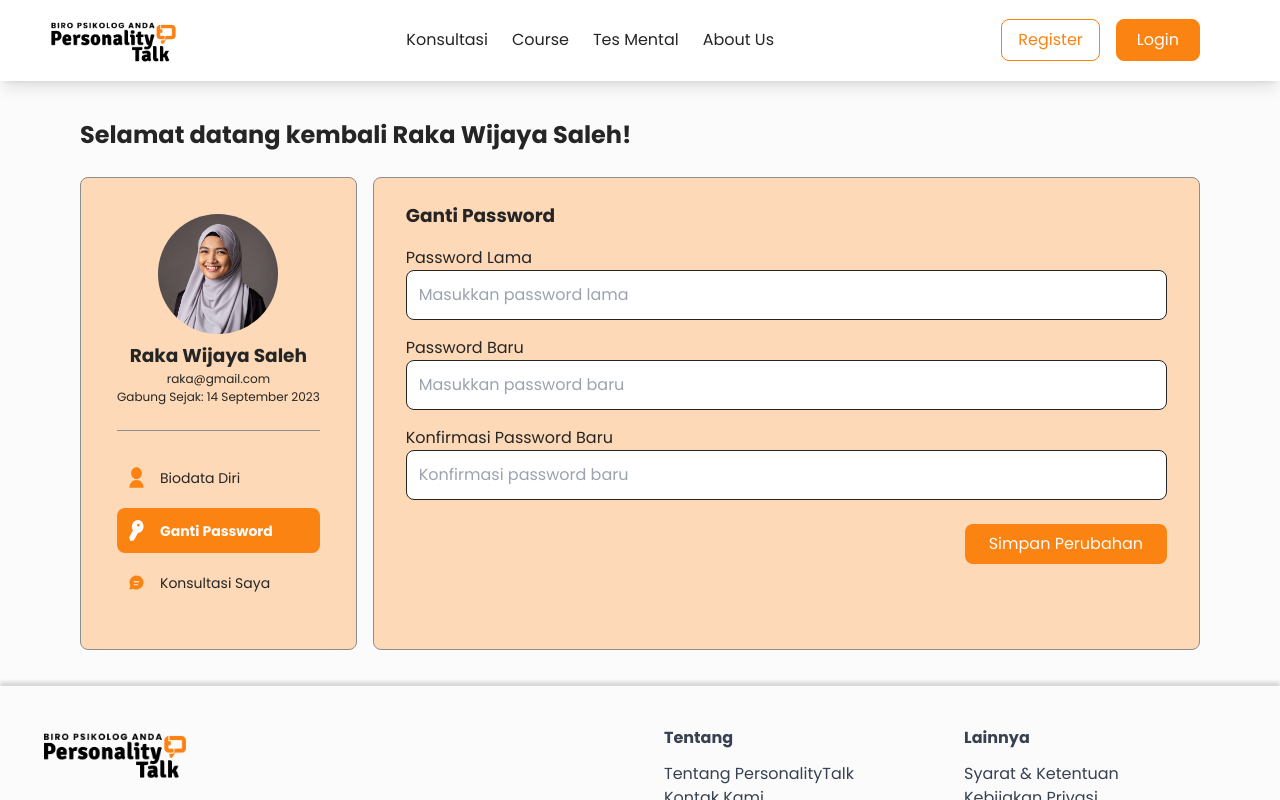
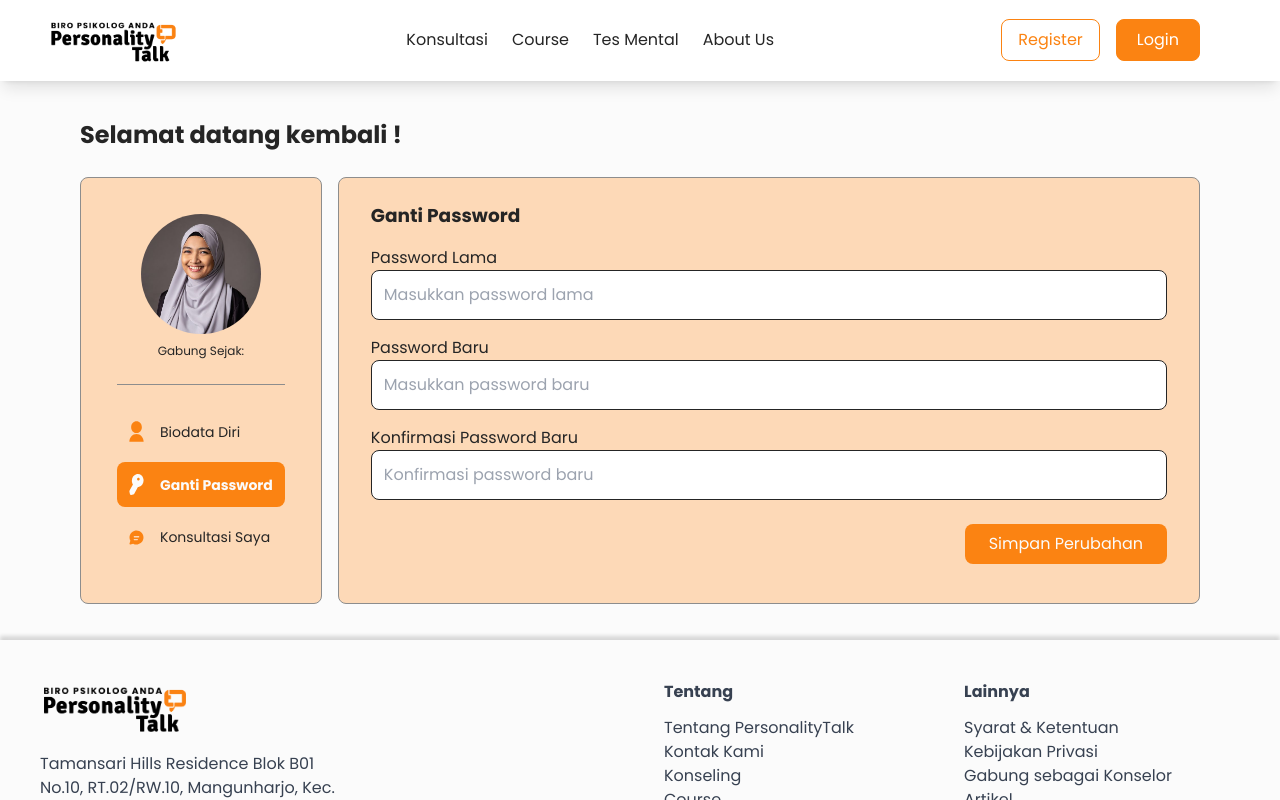
Before and after one commit to tim3-msibCDI/fe-personalitytalk, a Next.js app: page /profile/change-password in a window 1280 px wide. Shown: the top 800 px of the page. Built offline with nearby package versions, Linux system fonts and the light colour scheme; no server answers.

Commit message:
fetch data pada sidebar profile user

```diff
--- a/app/(user)/profile/layout.jsx
+++ b/app/(user)/profile/layout.jsx
@@ -1,24 +1,79 @@
+"use client";
+
+import { useState, useEffect } from "react";
 import SidebarProfile from "@/components/sidebarprofile";
+import { getToken } from "@/lib/auth";
 
-const data = {
-    nama: "Raka Wijaya Saleh",
-    email: "raka@gmail.com",
-    tanggal: "14 September 2023",
-    role: "u",
+// Fungsi untuk memformat tanggal menjadi format yang lebih mudah dibaca
+const formatDate = (dateString) => {
+  const date = new Date(dateString);
+  const options = { year: "numeric", month: "long", day: "numeric" };
+  return date.toLocaleDateString("id-ID", options);
 };
 
+export default function ProfileUserLayout({ children }) {
+  const [user, setUser] = useState({
+    nama: "",
+    email: "",
+    tanggal: "",
+    role: "",
+  });
+  const [loading, setLoading] = useState(true);
 
-export default function ProfileUserLayout({ children }) {
+  useEffect(() => {
+    // Fungsi untuk mengambil data detail user
+    const fetchUserProfile = async () => {
+      try {
+        const token = getToken();
+        if (!token) {
+          throw new Error("User not authenticated");
+        }
+
+        const response = await fetch(`${process.env.NEXT_PUBLIC_API_URL}/user/profile/detail`, {
+          headers: {
+            Authorization: `Bearer ${token}`,
+          },
+        });
+
+        if (!response.ok) {
+          throw new Error("Failed to fetch user profile");
+        }
+
+        const userData = await response.json();
+
+        // Format tanggal dari yyyy/mm/dd menjadi format lebih readable (masih kurang created_at)
+        const formattedDate = formatDate(userData.data.date_birth);
+
+        setUser({
+          nama: userData.data.name,
+          email: userData.data.email,
+          tanggal: formattedDate, // Format tanggal
+          role: userData.data.role,
+        });
+      } catch (error) {
+        console.error("Error fetching user profile:", error);
+      } finally {
+        setLoading(false);
+      }
+    };
+
+    fetchUserProfile();
+  }, []);
+
+  if (loading) {
+    return <div>Loading...</div>; // Tampilkan loading state jika data belum selesai diambil
+  }
+
   return (
     <div className="mx-20 my-9 text-textcolor ">
       <div>
         <h1 className="text-h2 font-semibold">
-        Selamat datang kembali {data.nama}!
+          Selamat datang kembali {user.nama}!
         </h1>
       </div>
       <div className="w-full mt-6 flex gap-4">
         {/* Sidebar Here */}
-    <SidebarProfile nama={data.nama} email={data.email} tanggal={data.tanggal} role={data.role} />
+        <SidebarProfile nama={user.nama} email={user.email} tanggal={user.tanggal} role={user.role} />
 
         <div className="flex-1 rounded-lg bg-primarylight py-6 px-8 grid justify-items-center border border-solid border-textsec">
           {children}
```
Lines whose indentation alone changed are shown as unchanged.
